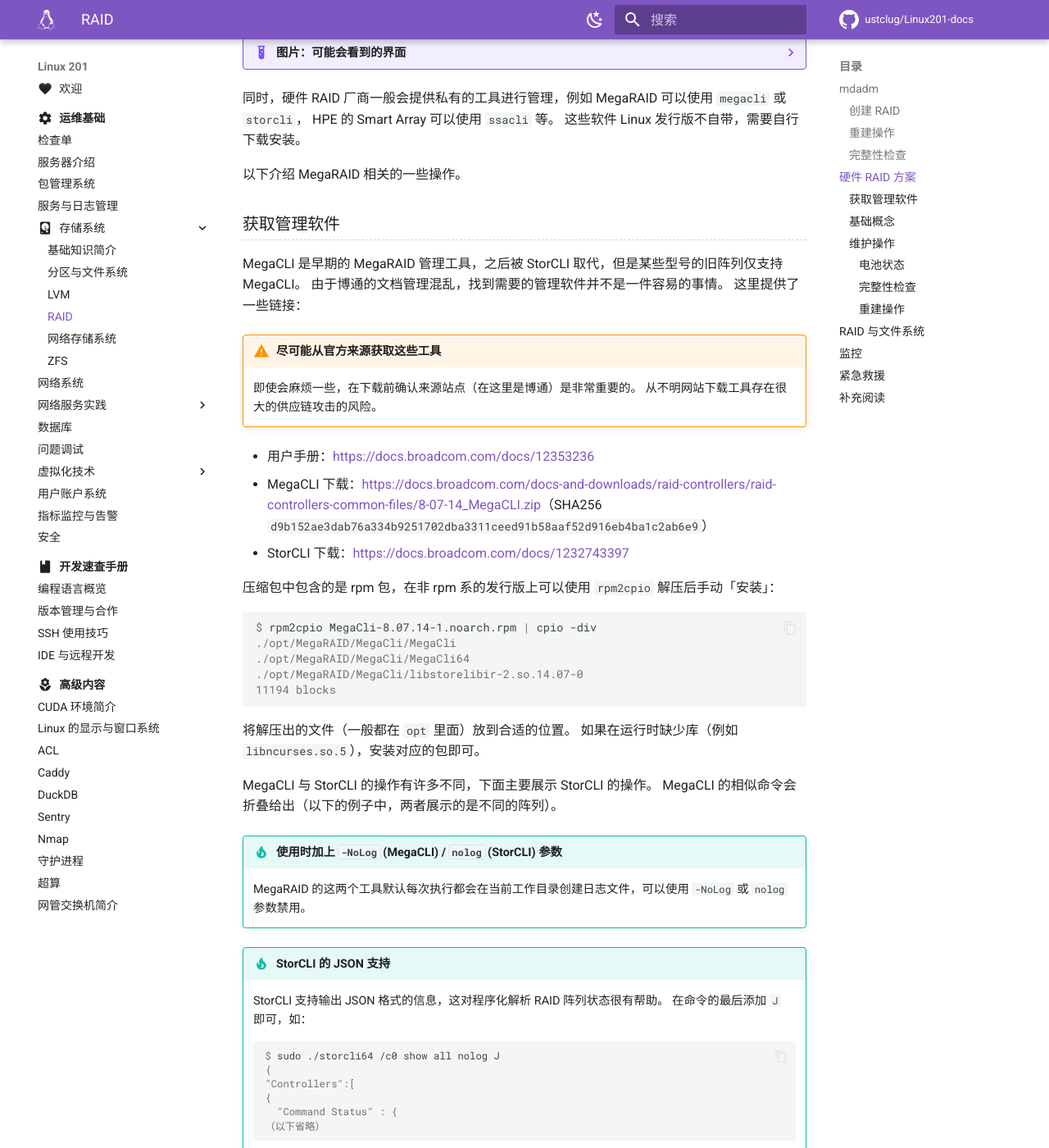
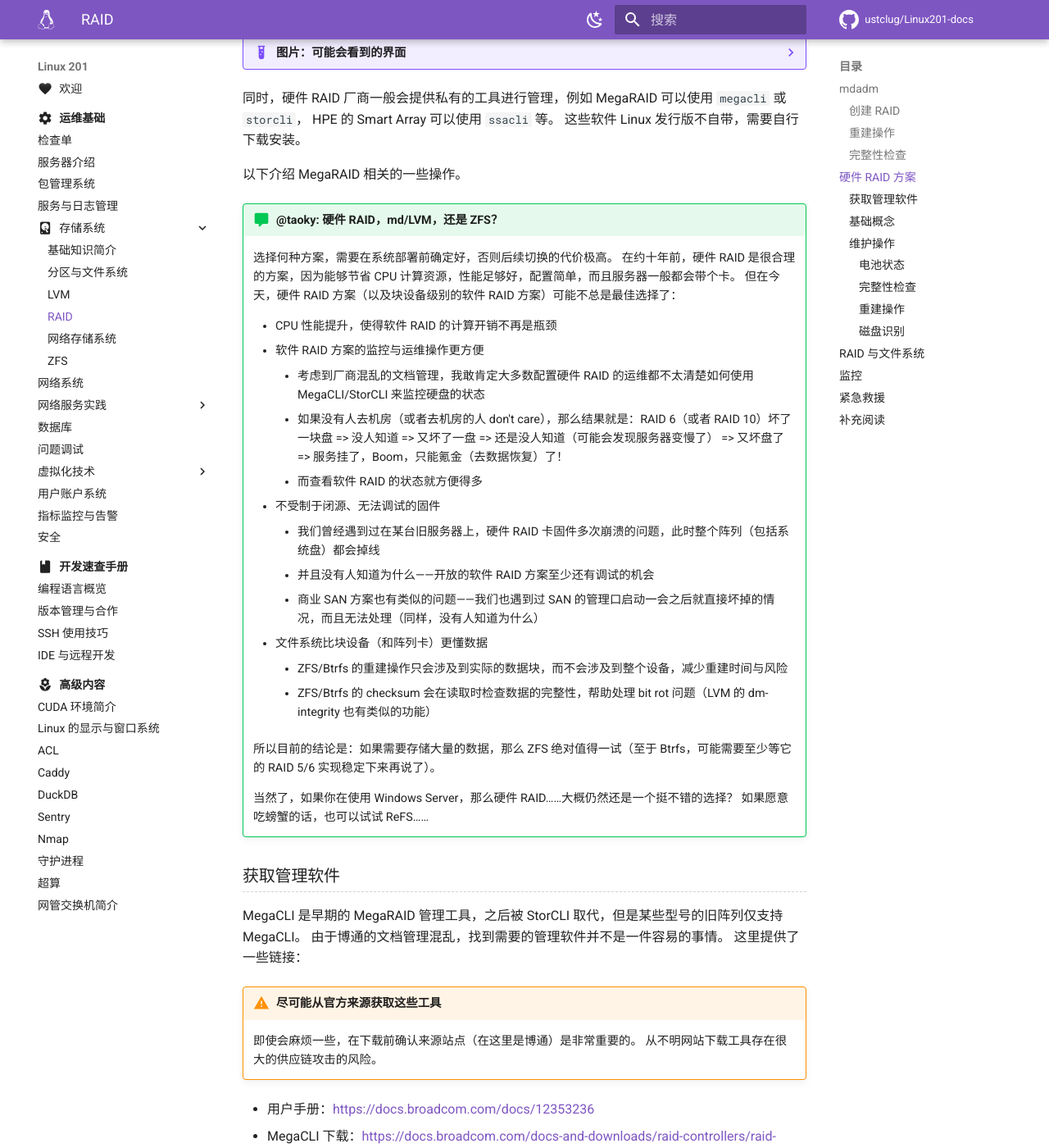
Before and after one commit to ustclug/Linux201-docs, an MkDocs documentation site: the page built from docs/ops/storage/raid.md, in a window 1280 px wide and 1400 px high, scrolled down 5421 px. Shown: the whole window at 82% size. Built offline with MkDocs 1.6.1 and Material for MkDocs 9.7.7, drawn with Linux system fonts in a browser that asks for light colours; comment, search, counter and statistics services are not loaded; some of the changed text lies outside the part shown.

Commit message:
ops/storage: comments about hardware raid
ZFS might be a better choice.

````diff
--- a/docs/ops/storage/raid.md
+++ b/docs/ops/storage/raid.md
@@ -288,6 +288,30 @@
 
 以下介绍 MegaRAID 相关的一些操作。
 
+!!! comment "@taoky: 硬件 RAID，md/LVM，还是 ZFS？"
+
+    选择何种方案，需要在系统部署前确定好，否则后续切换的代价极高。
+    在约十年前，硬件 RAID 是很合理的方案，因为能够节省 CPU 计算资源，性能足够好，配置简单，而且服务器一般都会带个卡。
+    但在今天，硬件 RAID 方案（以及块设备级别的软件 RAID 方案）可能不总是最佳选择了：
+
+    - CPU 性能提升，使得软件 RAID 的计算开销不再是瓶颈
+    - 软件 RAID 方案的监控与运维操作更方便
+        - 考虑到厂商混乱的文档管理，我敢肯定大多数配置硬件 RAID 的运维都不太清楚如何使用 MegaCLI/StorCLI 来监控硬盘的状态
+        - 如果没有人去机房（或者去机房的人 don't care），那么结果就是：RAID 6（或者 RAID 10）坏了一块盘 => 没人知道 => 又坏了一盘 => 还是没人知道（可能会发现服务器变慢了） => 又坏盘了 => 服务挂了，Boom，只能氪金（去数据恢复）了！
+        - 而查看软件 RAID 的状态就方便得多
+    - 不受制于闭源、无法调试的固件
+        - 我们曾经遇到过在某台旧服务器上，硬件 RAID 卡固件多次崩溃的问题，此时整个阵列（包括系统盘）都会掉线
+        - 并且没有人知道为什么——开放的软件 RAID 方案至少还有调试的机会
+        - 商业 SAN 方案也有类似的问题——我们也遇到过 SAN 的管理口启动一会之后就直接坏掉的情况，而且无法处理（同样，没有人知道为什么）
+    - 文件系统比块设备（和阵列卡）更懂数据
+        - ZFS/Btrfs 的重建操作只会涉及到实际的数据块，而不会涉及到整个设备，减少重建时间与风险
+        - ZFS/Btrfs 的 checksum 会在读取时检查数据的完整性，帮助处理 bit rot 问题（LVM 的 dm-integrity 也有类似的功能）
+
+    所以目前的结论是：如果需要存储大量的数据，那么 ZFS 绝对值得一试（至于 Btrfs，可能需要至少等它的 RAID 5/6 实现稳定下来再说了）。
+
+    当然了，如果你在使用 Windows Server，那么硬件 RAID……大概仍然还是一个挺不错的选择？
+    如果愿意吃螃蟹的话，也可以试试 ReFS……
+
 ### 获取管理软件
 
 MegaCLI 是早期的 MegaRAID 管理工具，之后被 StorCLI 取代，但是某些型号的旧阵列仅支持 MegaCLI。
@@ -657,6 +675,46 @@
     Exit Code: 0x00
     ```
 
+#### 磁盘识别
+
+在磁盘损坏的时候，托架上的 LED 灯一般会亮红或黄灯，便于搜索。
+但是有的时候我们有找到某块硬盘的需求（即使它还没有被阵列卡识别为损坏）。
+MegaRAID 的工具可以控制硬盘的 LED 灯，便于找到对应的硬盘。
+
+```console
+# 开始闪烁对应硬盘的 LED 灯
+sudo ./storcli64 /c0 /e252 /s0 locate start nolog
+# 停止闪烁
+sudo ./storcli64 /c0 /e252 /s0 locate stop nolog
+```
+
+??? note "MegaCLI alternative"
+
+    ```console
+    # 开始闪烁
+    sudo ./MegaCli64 -PdLocate -start -physdrv[252:0] -a0 -NoLog
+    # 停止闪烁
+    sudo ./MegaCli64 -PdLocate -stop -physdrv[252:0] -a0 -NoLog
+    ```
+
+!!! tip "还可以让阵列卡发出声音……"
+
+    可以配置阵列卡在阵列出现异常情况时发出声音，这可以帮助在机房的系统管理员发现异常情况。
+    可以使用 `show alarm` (StorCLI) / `-AdpGetProp AlarmDsply` (MegaCLI) 显示当前的配置情况。
+
+    ```console
+    $ sudo ./storcli64 /c0 show alarm nolog
+    ...
+    Controller Properties :
+    =====================
+
+    ----------------
+    Ctrl_Prop Value
+    ----------------
+    Alarm     ON
+    ----------------
+    ```
+
 ## RAID 与文件系统
 
 ## 监控
````
Also changed, not shown: other parts of docs/ops/storage/raid.md (+2 -8 lines), docs/ops/storage/intro.md (+1 -1 lines).
